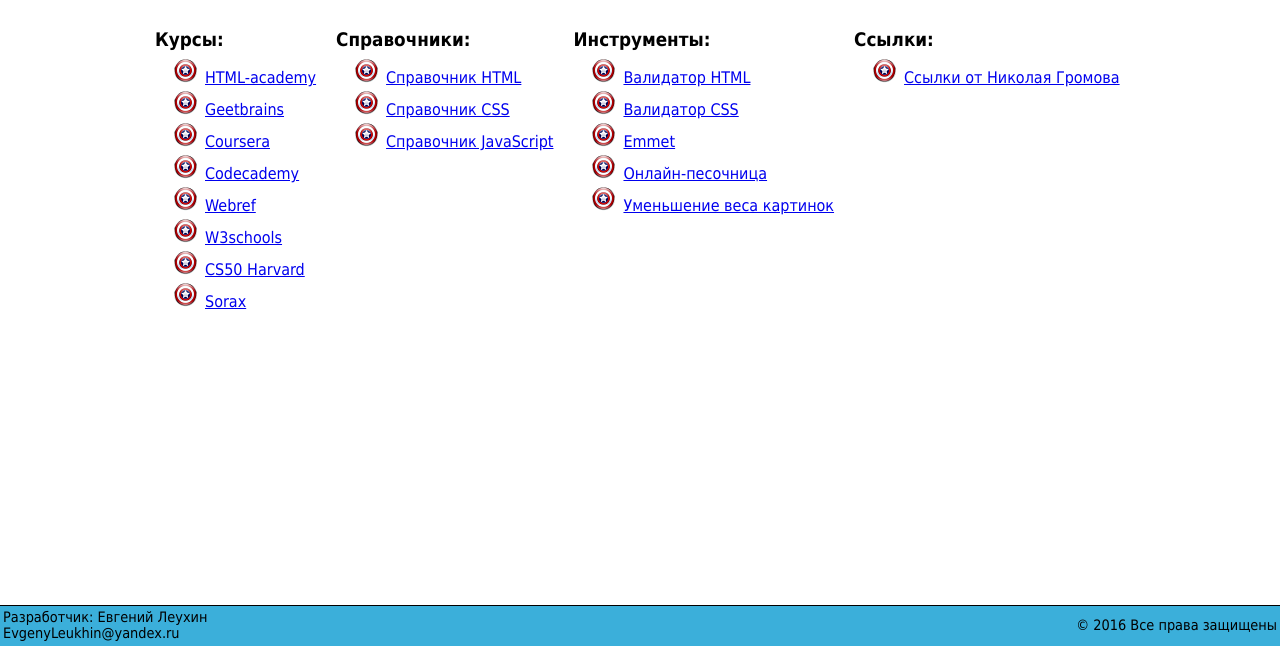
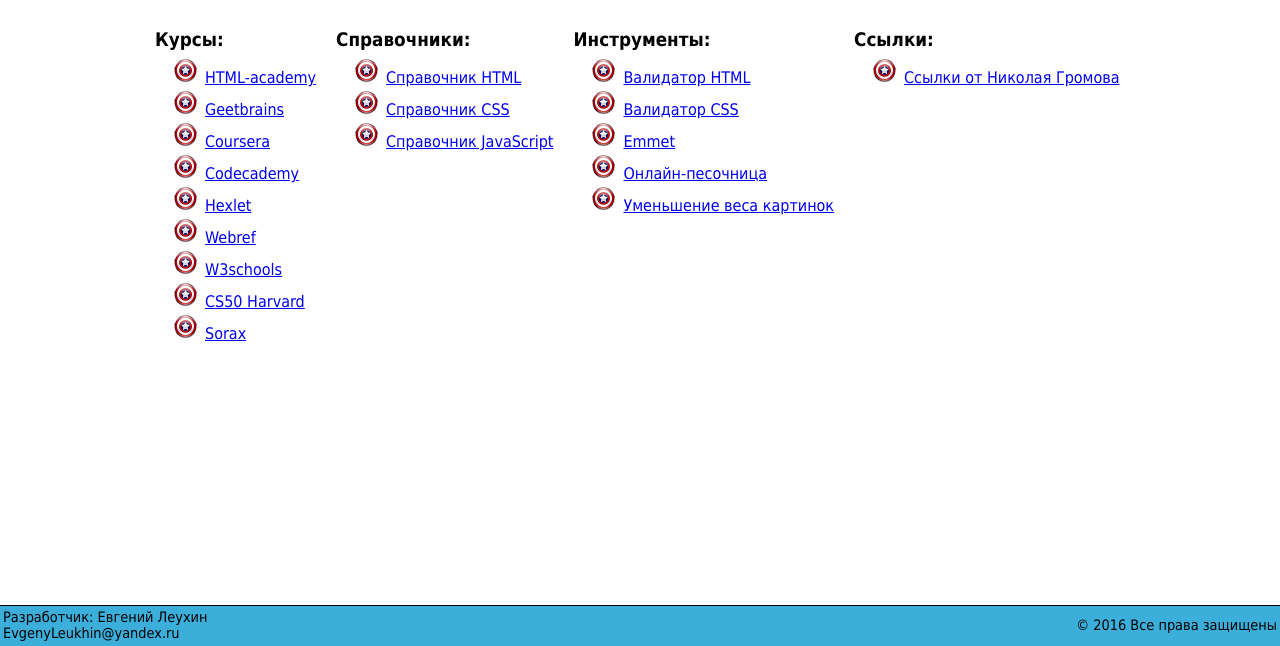
Before and after one commit to EvgenyLeukhin/HTML-CSS-book, a plain HTML site: page index.html in a window 1280 px wide. Shown: the part 154-800 px from the top of the page. Drawn offline with Linux system fonts and the light colour scheme.

Commit message:
IT-book 3

```diff
--- a/index.html
+++ b/index.html
@@ -66,6 +66,7 @@
 			<li><a href="https://geekbrains.ru/streams" target="_blank">Geetbrains</a></li>
 			<li><a href="https://www.coursera.org/" target="_blank">Coursera</a></li>
 			<li><a href="https://www.codecademy.com/learn" target="_blank">Codecademy</a></li>
+			<li><a href="https://ru.hexlet.io/courses/free" target="_blank">Hexlet</a></li>
 			<li><a href="https://webref.ru/layout" target="_blank">Webref</a></li>
 			<li><a href="http://www.w3schools.com" target="_blank">W3schools</a></li>
 			<li><a href="http://javarush.ru/cs50.html" target="_blank">CS50 Harvard</a></li>
```
